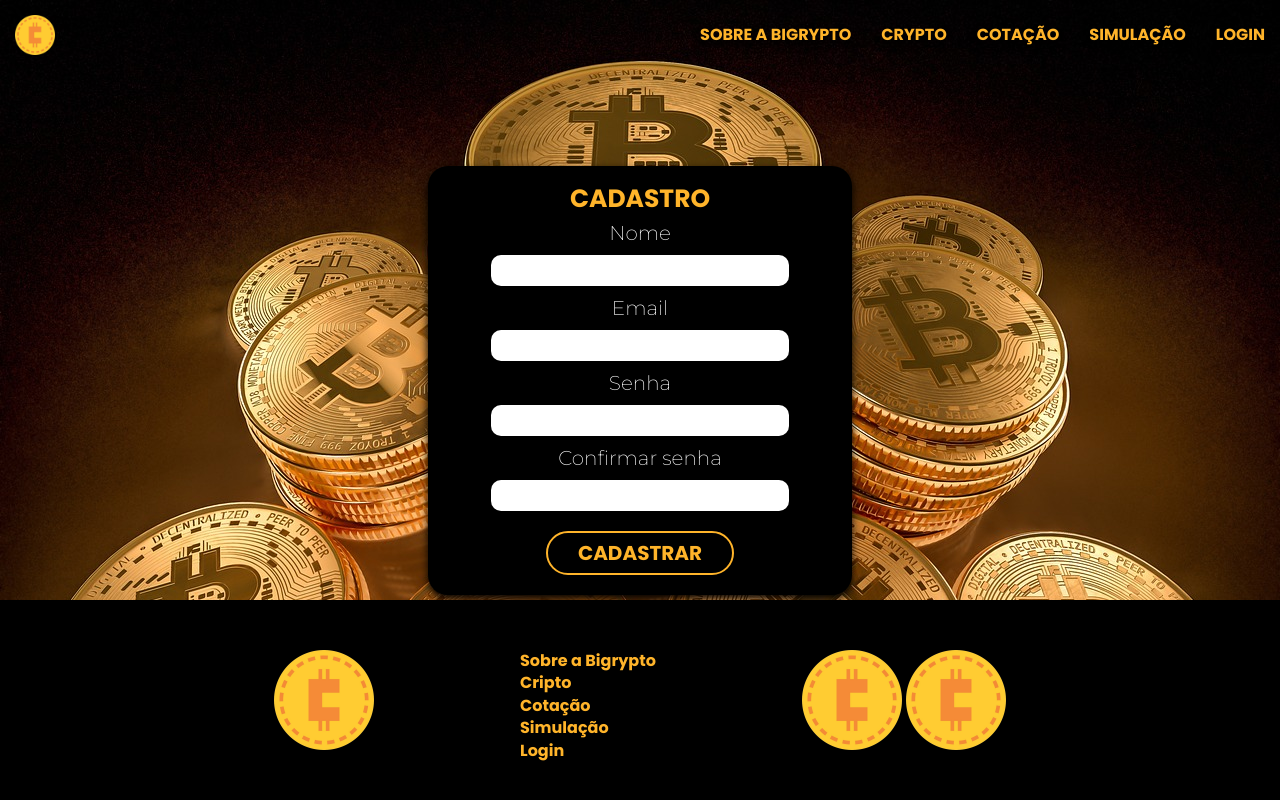
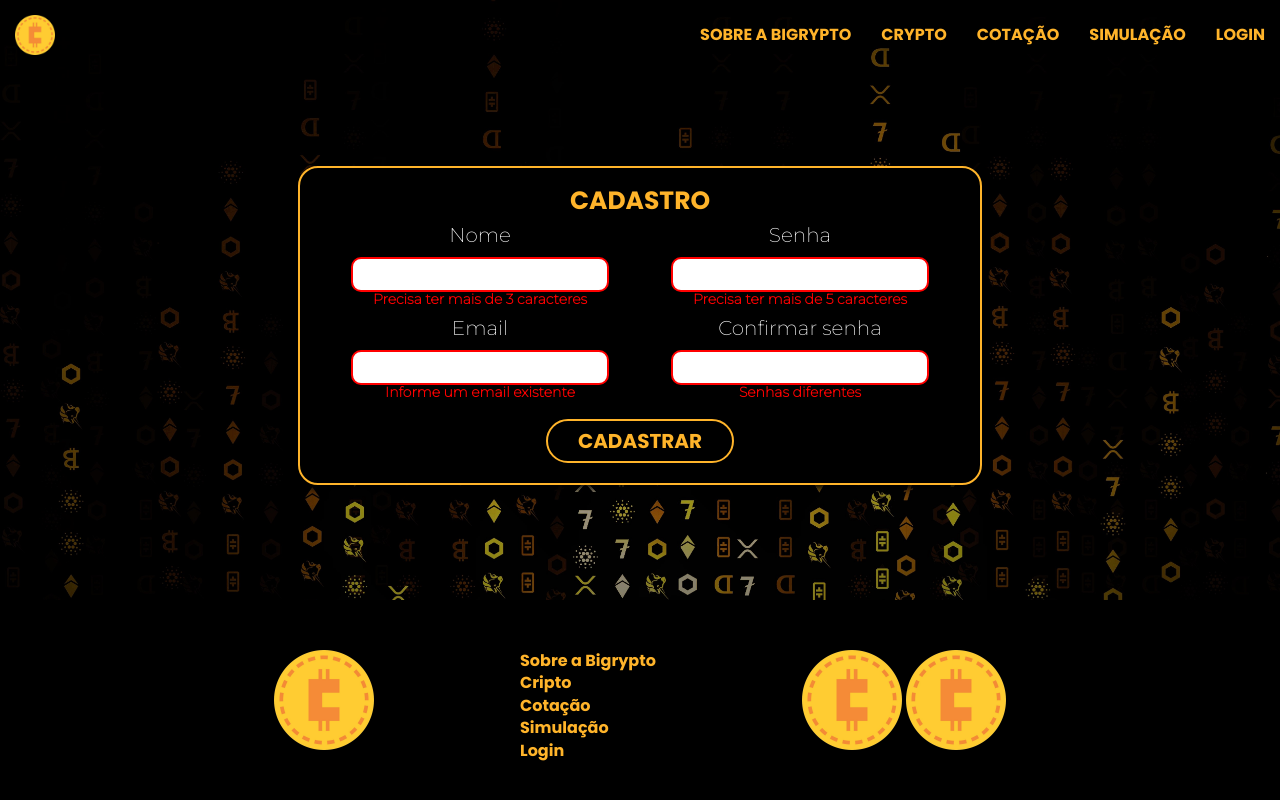
Before and after one commit to brunolimabh/bigrypto, a website: page site/public/cadastro.html in a window 1280 px wide. Both pictures are taken after a click on the button "CADASTRAR". Drawn offline with nearby package versions, Linux system fonts and the light colour scheme; no server answers.

Commit message:
API v1.2

```diff
--- a/site/public/cadastro.html
+++ b/site/public/cadastro.html
@@ -8,7 +8,7 @@
     <link rel="shortcut icon" href="img/logo.png" type="image/x-icon">
     <link rel="stylesheet" href="css/reset.css">
     <link rel="stylesheet" href="css/nav.css">
-    <link rel="stylesheet" href="css/login.css">
+    <link rel="stylesheet" href="css/cadastro.css">
     <link rel="stylesheet" href="css/footer.css">
     <title>Bigrypto</title>
 </head>
@@ -26,26 +26,34 @@
             </ul>
         </div>
     </header>
-
     <main>
         <section id="login">
             <div class="">.</div>
             <div class="campo">
                 <h1>Cadastro</h1>
+                <div class="ipt-cadastro">
+                    <div class="space-cadastro">
                         <p>Nome</p>
                         <input type="text" id="ipt_nome">
+                        <div id="cardErroNome">Precisa ter mais de 3 caracteres</div>
                         <p>Email</p>
                         <input type="text" id="ipt_email">
+                        <div id="cardErroEmail">Informe um email existente</div>
+                    </div>
+                    <div class="space-cadastro">
                         <p>Senha</p>
                         <input type="text" id="ipt_senha">
+                        <div id="cardErroSenha">Precisa ter mais de 5 caracteres</div>
                         <p>Confirmar senha</p>
                         <input type="text" id="ipt_confirmacaoSenha">
+                        <div id="cardErroConfirmaSenha">Senhas diferentes</div>
+                    </div>
+                </div>
                 <button onclick="cadastrar()">cadastrar</button>
+                <div id="msg_cadastro"></div>
             </div>
-
         </section>
     </main>
-
     <footer>
         <div class="footer">
             <img src="img/logo.png" alt="" class="logo-footer">
@@ -67,44 +75,48 @@
 </html>
 
 <script src="https://cdn.jsdelivr.net/npm/chart.js"></script>
-
 <script>
     function cadastrar() {
         // aguardar();
 
-        //Recupere o valor da nova input pelo nome do id
-        // Agora vá para o método fetch logo abaixo
         var nomeVar = ipt_nome.value;
         var emailVar = ipt_email.value;
         var senhaVar = ipt_senha.value;
         var confirmacaoSenhaVar = ipt_confirmacaoSenha.value;
         var erroCadastro = false;
 
-        // if (nomeVar == "" && cpfVar == "" && emailVar == "" && senhaVar == "" && confirmacaoSenhaVar == "") {
-        //     cardErro.style.display = "block"
-        //     mensagem_erro.innerHTML = "(Mensagem de erro para todos os campos em branco)";
-        //     erroCadastro == true;
-        // } else if (nomeVar == "" || nomeVar.length < 1) {
-        //     cardErro.style.display = "block"
-        //     mensagem_erro.innerHTML = "(Mensagem de erro para o nome)";
-        //     erroCadastro == true;
-        // } else if (cpfVar == "" || cpfVar.length != 14) {
-        //     cardErro.style.display = "block"
-        //     mensagem_erro.innerHTML = "(Mensagem de erro para o cpf)";
-        //     erroCadastro == true;
-        // } else if (emailVar == "" || emailVar.indexOf('@') == -1 || emailVar.indexOf('.') == -1) {
-        //     cardErro.style.display = "block"
-        //     mensagem_erro.innerHTML = "(Mensagem de erro para o email)";
-        //     erroCadastro == true;
-        // } else if (senhaVar == "" || senhaVar.length < 6) {
-        //     cardErro.style.display = "block"
-        //     mensagem_erro.innerHTML = "(Mensagem de erro para o senha)";
-        //     erroCadastro == true;
-        // } else if (confirmacaoSenhaVar == "" || confirmacaoSenhaVar != senhaVar) {
-        //     cardErro.style.display = "block"
-        //     mensagem_erro.innerHTML = "(Mensagem de erro para o confirmar senha)";
-        //     erroCadastro == true;
-        // }
+        if (nomeVar == '' || nomeVar.length < 3) {
+            cardErroNome.style.display = `block`;
+            ipt_nome.style.border = `2px solid red`;
+            erroCadastro = true;
+        } else {
+            cardErroNome.style.display = `none`;
+            ipt_nome.style.border = `2px solid var(--laranja)`;
+        }
+        if (emailVar == '' || emailVar.indexOf('@') == -1 || emailVar.indexOf('.') == -1) {
+            cardErroEmail.style.display = `block`;
+            ipt_email.style.border = `2px solid red`;
+            erroCadastro = true;
+        } else {
+            cardErroEmail.style.display = `none`;
+            ipt_email.style.border = `2px solid var(--laranja)`;
+        }
+        if (senhaVar == '' || senhaVar.length < 6) {
+            cardErroSenha.style.display = `block`;
+            ipt_senha.style.border = `2px solid red`;
+            erroCadastro = true;
+        } else {
+            cardErroSenha.style.display = `none`;
+            ipt_senha.style.border = `2px solid var(--laranja)`;
+        }
+        if (confirmacaoSenhaVar == '' || confirmacaoSenhaVar != senhaVar) {
+            cardErroConfirmaSenha.style.display = `block`;
+            ipt_confirmacaoSenha.style.border = `2px solid red`;
+            erroCadastro = true;
+        } else {
+            cardErroConfirmaSenha.style.display = `none`;
+            ipt_confirmacaoSenha.style.border = `2px solid var(--laranja)`;
+        }
 
         if (erroCadastro == true) {
             // finalizarAguardar();
@@ -112,7 +124,6 @@
         }
         else {
             // setInterval(sumirMensagem, 5000)
-        }
 
             // Enviando o valor da nova input
             fetch("/usuarios/cadastrar", {
@@ -153,6 +164,8 @@
             return false;
         }
 
+    }
+
     // function sumirMensagem() {
     //     cardErro.style.display = "none"
     // }
--- /dev/null
+++ b/site/public/css/cadastro.css
@@ -0,0 +1,79 @@
+:root {
+    --laranja: rgb(255, 180, 42);
+}
+#login {
+    width: 100%;
+    height: 600px;
+    margin: 0;
+    padding: 100px auto;
+    background-image: url(../img/fundo_cadastro.png);
+    background-size: cover;
+    background-position: start;
+}
+.ipt-cadastro {
+    display: flex;
+    flex-direction: row;
+}
+.space-cadastro {
+    display: flex;
+    flex-direction: column;
+    align-items: center;
+    width: 80%;
+}
+.campo {
+    width: 50%;
+    height: auto;
+    margin: 150px auto;
+    background-color: rgb(0, 0, 0);
+    text-align: center;
+    display: flex;
+    flex-direction: column;
+    padding: 20px;
+    filter: opacity(100%);
+    border-radius: 20px;
+    border: 2px solid var(--laranja);
+    box-shadow: 0 4px 8px black;
+}
+
+.campo p {
+    color: white;
+    font-size: 20px;
+}
+.campo input {
+    width: 70%;
+    margin: auto;
+    padding: 8px 15px;
+    border-radius: 10px;
+    border: 2px solid var(--laranja);
+    outline: none;
+    transition: .3s;
+} .campo input:focus {
+    transition: .3s;
+    transform: scale(1.07);
+
+}
+.campo button {
+    width: auto;
+    font-size: 20px;
+    text-decoration: none;
+    margin: 20px auto 0 auto;
+    font-family: 'Poppins', sans-serif;
+    color: rgb(255, 180, 42);
+    padding: 5px 30px;
+    border-radius: 50px;
+    background-color: black;
+    border: 2px solid var(--laranja);
+    cursor: pointer;
+    text-transform: uppercase;
+}
+.campo button:hover {
+
+}
+
+#cardErroNome, #cardErroEmail, #cardErroSenha,#cardErroConfirmaSenha {
+    display: none;
+    font-family: 'Montserrat';
+    font-weight: bolder;
+    font-size: 14px;
+    color: red;
+}
--- a/site/public/dashboard/css/dashboard.css
+++ b/site/public/dashboard/css/dashboard.css
@@ -24,10 +24,11 @@ html {
 .nav h1 {
     font-family: 'Poppins';
     font-size: 26px;
+    margin-top: 30px;
 }
 .nav p {
     font-weight: bolder;
-    padding: 40px 0;
+    padding: 50px 0;
 }
 .nav span {
     font-family: 'Poppins';
```
Also changed, not shown: site/public/dashboard/dashboard.html (+2 -1 lines), site/public/img/fundo_cadastro.png (added), site/public/img/fundo_login.png (deleted). Lines whose indentation alone changed are shown as unchanged.
